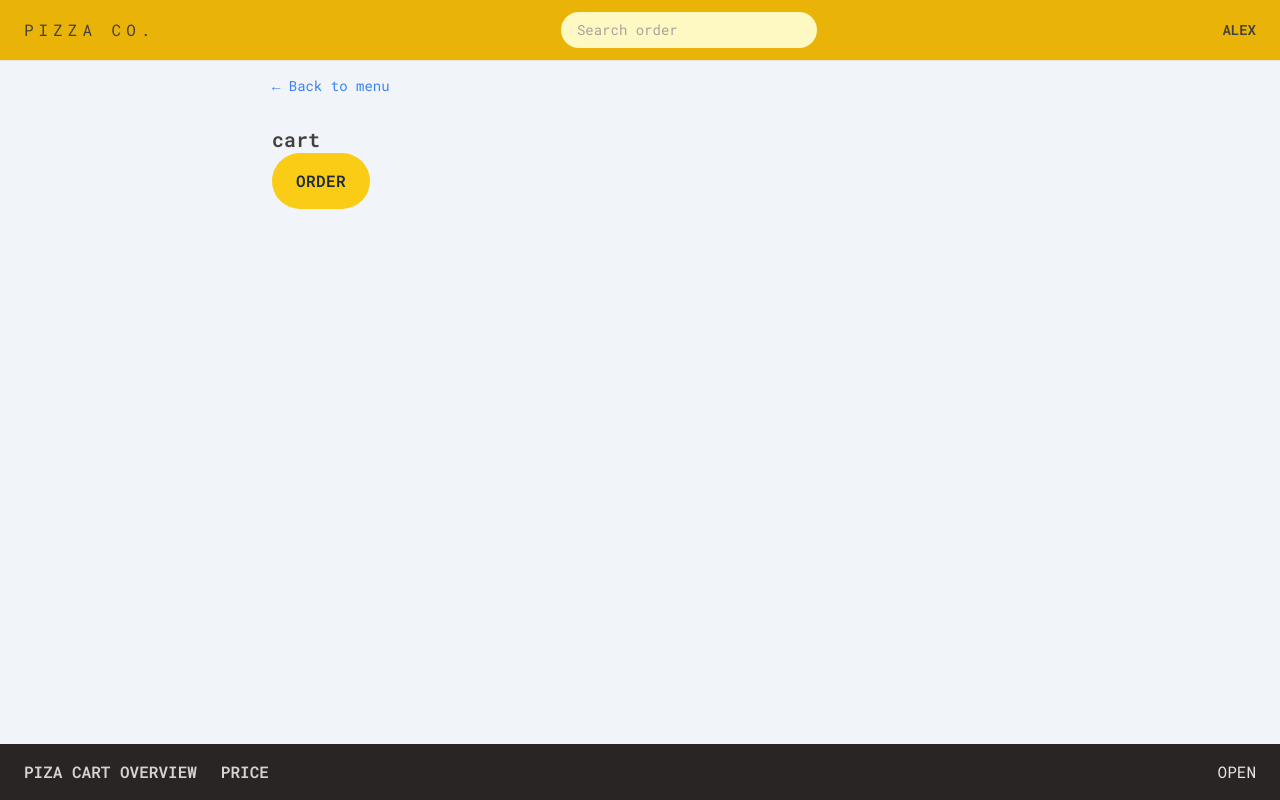
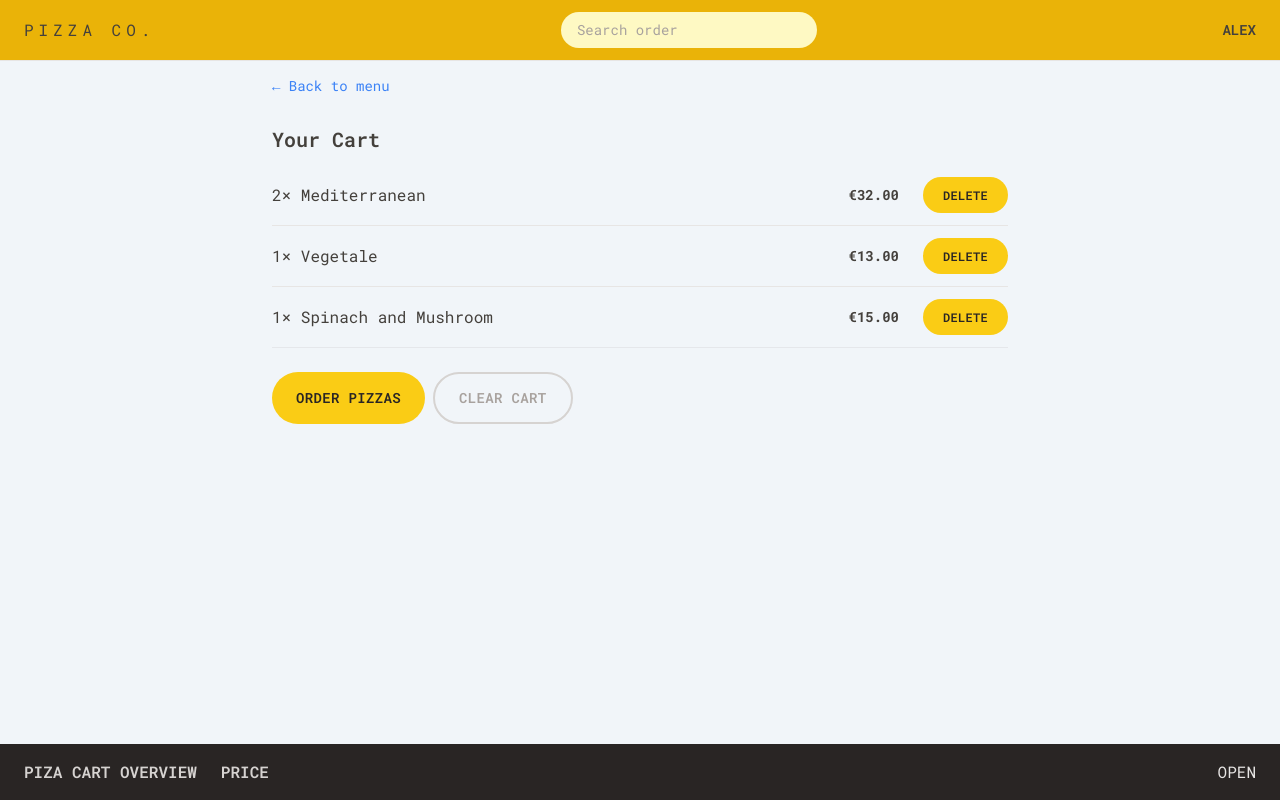
Before and after one commit to Kvantin17/Pizza, a React (Vite) app: page /cart in a window 1280 px wide. Built offline with nearby package versions, Linux system fonts and the light colour scheme.

Commit message:
styling Cart and Create Order

```diff
--- a/src/features/cart/Cart.jsx
+++ b/src/features/cart/Cart.jsx
@@ -1,24 +1,55 @@
-import { Link } from 'react-router-dom';
-import LinkButton from '../../ui/LinkButton';
-import Button from '../../ui/Button';
+import LinkButton from "../../ui/LinkButton";
+import Button from "../../ui/Button";
+import CartItem from "./CartItem";
 
-const Cart = () => {
+const fakeCart = [
+  {
+    pizzaId: 12,
+    name: "Mediterranean",
+    quantity: 2,
+    unitPrice: 16,
+    totalPrice: 32,
+  },
+  {
+    pizzaId: 6,
+    name: "Vegetale",
+    quantity: 1,
+    unitPrice: 13,
+    totalPrice: 13,
+  },
+  {
+    pizzaId: 11,
+    name: "Spinach and Mushroom",
+    quantity: 1,
+    unitPrice: 15,
+    totalPrice: 15,
+  },
+];
+
+function Cart() {
+  const cart = fakeCart;
+
   return (
     <div className="px-4 py-3">
-      <LinkButton
-        to="/menu"
-        className="text-sm text-blue-500 hover:text-blue-600 hover:underline"
-      >
-        &larr; Back to menu
-      </LinkButton>
-      <h2 className="mt-7 text-xl font-semibold">cart</h2>
-      <div>
+      <LinkButton to="/menu">&larr; Back to menu</LinkButton>
+
+      <h2 className="mt-7 text-xl font-semibold">Your Cart</h2>
+
+      <ul className="mt-3 divide-y divide-stone-200 border-b">
+        {cart.map((item) => (
+          <CartItem item={item} key={item.key} />
+        ))}
+      </ul>
+
+      <div className="mt-6 space-x-2">
         <Button to="/order/new" type="primary">
-          Order
+          Order pizzas
         </Button>
+
+        <Button type="secondary">Clear cart</Button>
       </div>
     </div>
   );
-};
+}
 
 export default Cart;
--- /dev/null
+++ b/src/features/cart/CartItem.jsx
@@ -0,0 +1,20 @@
+import Button from "../../ui/Button";
+import { formatCurrency } from "../../utils/helpers";
+
+function CartItem({ item }) {
+  const { pizzaId, name, quantity, totalPrice } = item;
+
+  return (
+    <li className="py-3 sm:flex sm:items-center sm:justify-between">
+      <p className="mb-1 sm:mb-0">
+        {quantity}&times; {name}
+      </p>
+      <div className="flex items-center justify-between sm:gap-6">
+        <p className="text-sm font-bold">{formatCurrency(totalPrice)}</p>
+        <Button type="small">Delete</Button>
+      </div>
+    </li>
+  );
+}
+
+export default CartItem;
--- a/src/features/order/CreateOrder.jsx
+++ b/src/features/order/CreateOrder.jsx
@@ -43,41 +43,57 @@
   const cart = fakeCart;
 
   return (
-    <div>
-      <h2>Ready to order? Lets go!</h2>
+    <div className="px-4 py-6">
+      <h2 className="mb-8 text-xl font-semibold">Ready to order? Lets go!</h2>
 
       <Form method="POST">
-        <div>
-          <label>First Name</label>
-          <input type="text" className="input" name="customer" required />
+        <div className="mb-5 flex flex-col gap-2 sm:flex-row sm:items-center">
+          <label className="sm:basis-40">First Name</label>
+          <input className="input grow" type="text" name="customer" required />
         </div>
 
-        <div>
-          <label>Phone number</label>
-          <div>
-            <input type="tel" className="input" name="phone" required />
-          </div>
-          {formErrors?.phone && <p>{formErrors.phone}</p>}
-        </div>
-
-        <div>
-          <label>Address</label>
-          <div>
-            <input className="input" type="text" name="address" required />
+        <div className="mb-5 flex flex-col gap-2 sm:flex-row sm:items-center">
+          <label className="sm:basis-40">Phone number</label>
+          <div className="grow">
+            <input className="input w-full" type="tel" name="phone" required />
+            {formErrors?.phone && (
+              <p className="mt-2 rounded-md bg-red-100 p-2 text-xs text-red-700">
+                {formErrors.phone}
+              </p>
+            )}
           </div>
         </div>
 
-        <div>
-          <input type="checkbox" name="priority" id="priority" />
-          <label htmlFor="priority">Want to yo give your order priority?</label>
+        <div className="mb-5 flex flex-col gap-2 sm:flex-row sm:items-center">
+          <label className="sm:basis-40">Address</label>
+          <div className="grow">
+            <input
+              className="input w-full"
+              type="text"
+              name="address"
+              required
+            />
+          </div>
+        </div>
+
+        <div className="mb-12 flex items-center gap-5">
+          <input
+            className="h-6 w-6 accent-yellow-400 focus:outline-none focus:ring focus:ring-yellow-400 focus:ring-offset-2"
+            type="checkbox"
+            name="priority"
+            id="priority"
+          />
+          <label htmlFor="priority" className="font-medium">
+            Want to yo give your order priority?
+          </label>
         </div>
 
         <div>
           {/* Создал скрытый инпут и поместил туда cart в виде строки, что тег Form
           собрал значение */}
           <input type="hidden" name="cart" value={JSON.stringify(cart)} />
-          <Button type="primary" disabled={isSubmitting}>
-            {isSubmitting ? "Placing order..." : "Order now"}
+          <Button disabled={isSubmitting} type="primary">
+            {isSubmitting ? "Placing order...." : "Order now"}
           </Button>
         </div>
       </Form>
--- a/src/ui/Button.jsx
+++ b/src/ui/Button.jsx
@@ -1,12 +1,14 @@
-import { Link } from 'react-router-dom';
+import { Link } from "react-router-dom";
 
-const Button = ({ children, disabled, to, type }) => {
+function Button({ children, disabled, to, type }) {
   const base =
-    'inline-block rounded-full bg-yellow-400 px-4 py-3 font-semibold uppercase tracking-wide text-slate-800 transition-colors duration-300 hover:bg-yellow-300 focus:bg-yellow-300 focus:outline-none focus:ring focus:ring-yellow-300 focus:ring-offset-2 disabled:cursor-not-allowed sm:px-6 sm:py-4';
+    "inline-block text-sm rounded-full bg-yellow-400 font-semibold uppercase tracking-wide text-stone-800 transition-colors duration-300 hover:bg-yellow-300 focus:bg-yellow-300 focus:outline-none focus:ring focus:ring-yellow-300 focus:ring-offset-2 disabled:cursor-not-allowed";
 
   const styles = {
-    primary: base + ' px-4 py-3 md:px-6 md:py-4',
-    small: base + ' px-4 py-2 md:px-5 md:py-2.5 text-xs',
+    primary: base + " px-4 py-3 md:px-6 md:py-4",
+    small: base + " px-4 py-2 md:px-5 md:py-2.5 text-xs",
+    secondary:
+      "inline-block text-sm rounded-full border-2 border-stone-300 font-semibold uppercase tracking-wide text-stone-400 transition-colors duration-300 hover:bg-stone-300 hover:text-stone-800 focus:bg-stone-300 focus:text-stone-800 focus:outline-none focus:ring focus:ring-stone-200 focus:ring-offset-2 disabled:cursor-not-allowed px-4 py-2.5 md:px-6 md:py-3.5",
   };
 
   if (to)
@@ -21,6 +23,6 @@
       {children}
     </button>
   );
-};
+}
 
 export default Button;
```
Also changed, not shown: index.html (+5 -1 lines).
